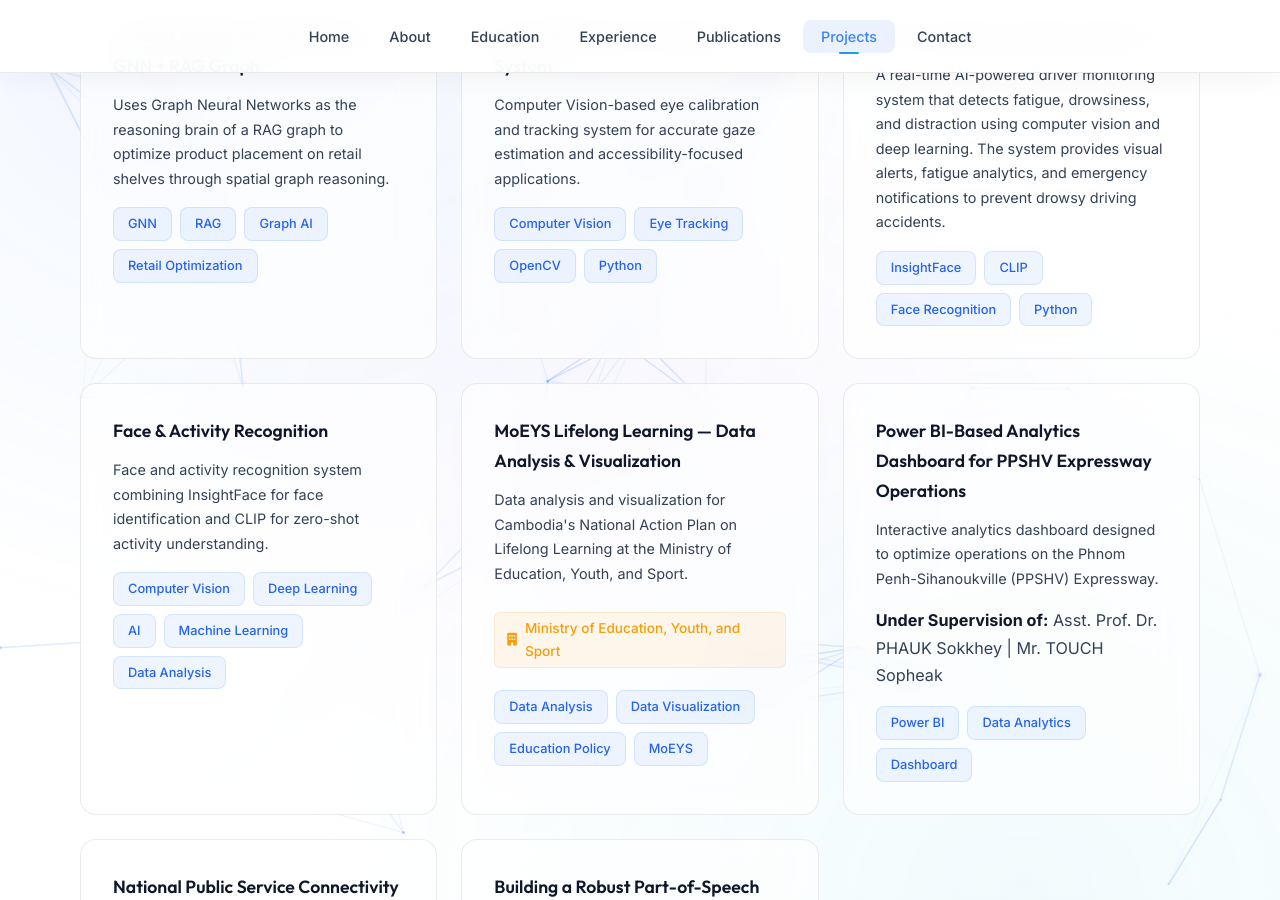
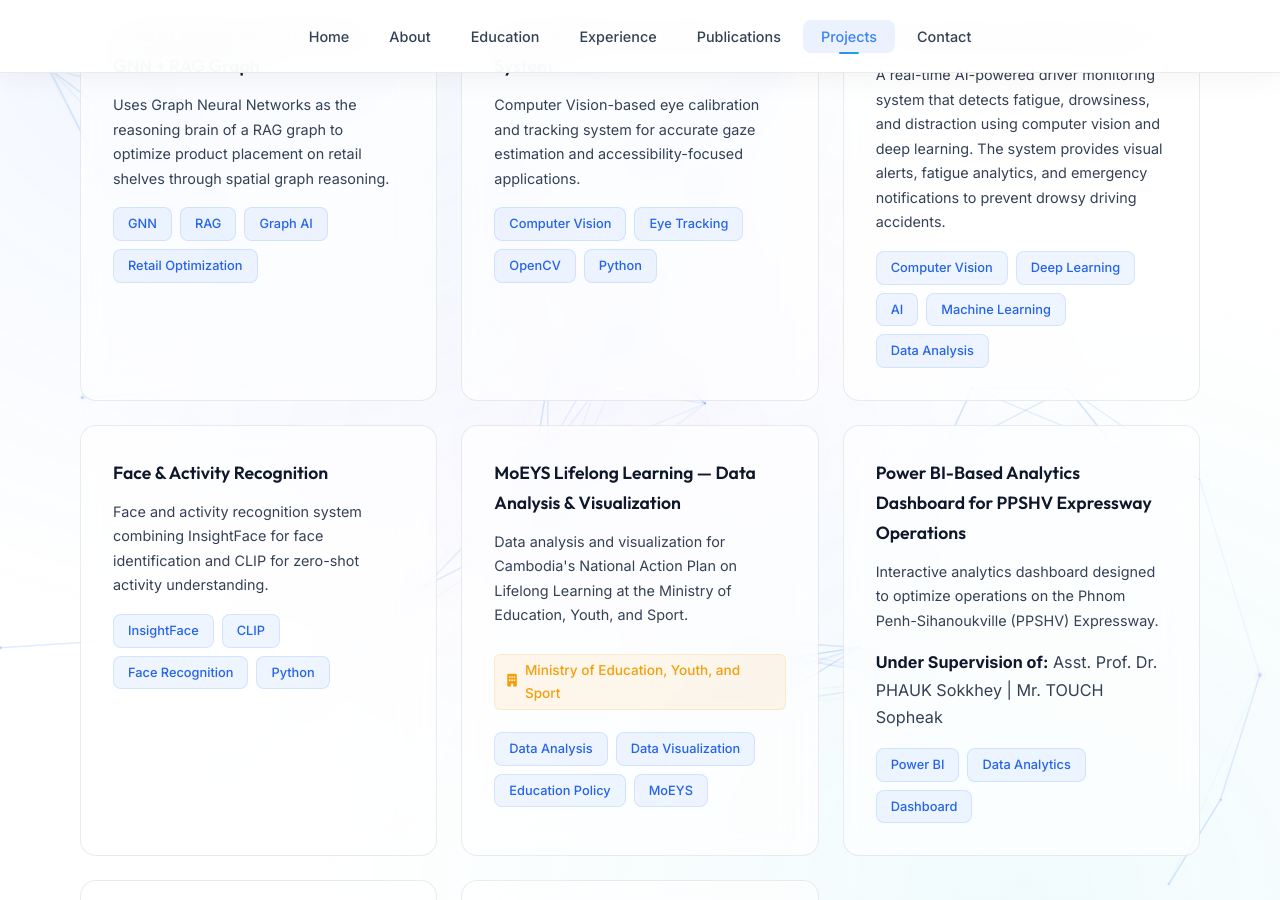
Before and after one commit to sothy8/sothy8.github.io, a Jekyll site: the page built from index.md, in a window 1280 px wide and 900 px high, scrolled down 9622 px. Built offline with Jekyll 4.4.1, drawn with Linux system fonts in a browser that asks for light colours; some of the changed lines change nothing that is shown.

Commit message:
feat: update skills tags for driver attention monitoring and face recognition projects

```diff
--- a/index.md
+++ b/index.md
@@ -546,10 +546,11 @@ title: Sothy VANDETH — Data Scientist & AI Engineer
       <h3>Driver Attention Monitoring System</h3>
       <p>A real-time AI-powered driver monitoring system that detects fatigue, drowsiness, and distraction using computer vision and deep learning. The system provides visual alerts, fatigue analytics, and emergency notifications to prevent drowsy driving accidents.</p>
       <div class="skills-group">
-        <span class="skill-tag">InsightFace</span>
-        <span class="skill-tag">CLIP</span>
-        <span class="skill-tag">Face Recognition</span>
-        <span class="skill-tag">Python</span>
+        <span class="skill-tag">Computer Vision</span>
+        <span class="skill-tag">Deep Learning</span>
+        <span class="skill-tag">AI</span>
+        <span class="skill-tag">Machine Learning</span>
+        <span class="skill-tag">Data Analysis</span>
       </div>
     </div>
 
@@ -557,11 +558,10 @@ title: Sothy VANDETH — Data Scientist & AI Engineer
       <h3>Face & Activity Recognition</h3>
       <p>Face and activity recognition system combining InsightFace for face identification and CLIP for zero-shot activity understanding.</p>
       <div class="skills-group">
-        <span class="skill-tag">Computer Vision</span>
-        <span class="skill-tag">Deep Learning</span>
-        <span class="skill-tag">AI</span>
-        <span class="skill-tag">Machine Learning</span>
-        <span class="skill-tag">Data Analysis</span>
+        <span class="skill-tag">InsightFace</span>
+        <span class="skill-tag">CLIP</span>
+        <span class="skill-tag">Face Recognition</span>
+        <span class="skill-tag">Python</span>
       </div>
     </div>
 
```
